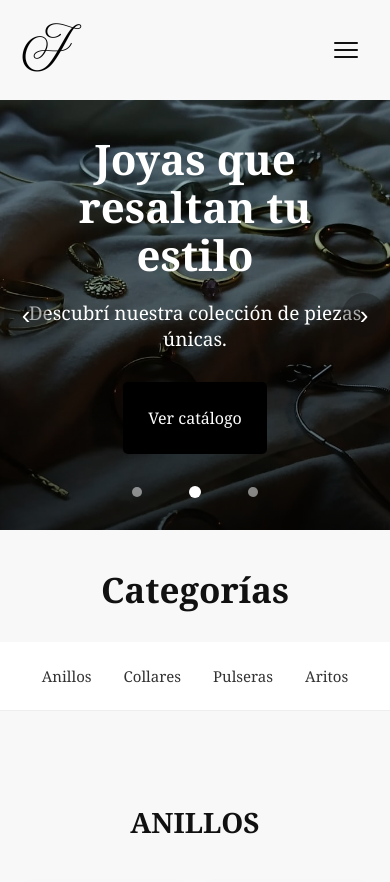
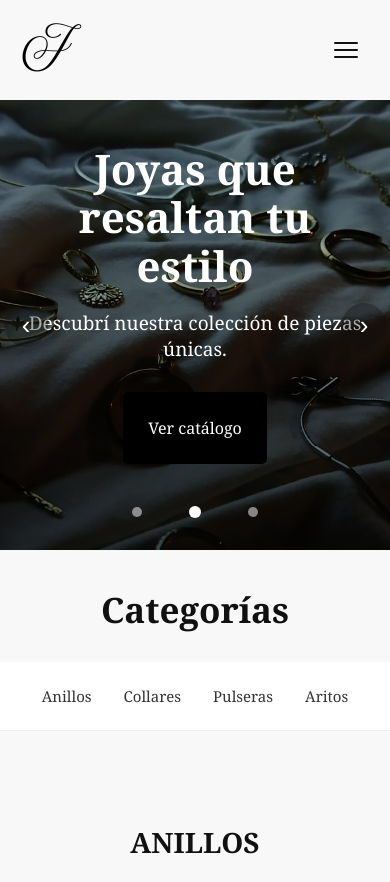
Before and after one commit to rochoz/Jonica-Accesories, a plain HTML site: page index.html in a window 390 px wide. Shown: the top 882 px of the page. Drawn offline with Linux system fonts and the light colour scheme.

Commit message:
hero movil: subir el min-height a 450px
Ajuste pedido sobre el commit anterior. Los 400px quedaban demasiado
ajustados; 450px es un punto medio entre los 520px originales (que se
comian la pantalla del celular) y los 400px.

Se aplica en los dos breakpoints (<=768px y <=480px) para que no haya
salto al cruzar los 480px.

Medido con los valores moviles aplicados: a 320/360/375/390/480px el
titulo sigue en 2 lineas, el hero queda en 450px exactos y la separacion
entre el CTA y los puntos sube de 36-45px a 61-86px. Sin solapamiento.

impeccable detect: 4 hallazgos = los 4 del baseline, 0 regresiones.

```diff
--- a/style.css
+++ b/style.css
@@ -347,10 +347,10 @@ header img {
     .hero {
         /* min-height en vez de height fija: si el contenido crece, el hero
            crece con él, así el CTA no puede superponerse con los puntos.
-           Bajó de 520px a 400px: antes el hero se comía toda la pantalla y
-           "Categorías" quedaba fuera del primer scroll. */
+           Ajustado a 450px: un punto medio entre los 520px originales (que
+           se comían la pantalla) y los 400px (demasiado ajustados). */
         height: auto;
-        min-height: 400px;
+        min-height: 450px;
         /* OJO: nada de padding en el hero. Los .slide son absolutos con
            height:100%, que se resuelve contra el content box: un padding
            inferior dejaría una franja sin imagen (se veía gris). */
@@ -393,8 +393,8 @@ header img {
 @media (max-width: 480px) {
     .hero {
         height: auto;
-        /* Bajó de 480px a 400px para mostrar "Categorías" antes del pliegue. */
-        min-height: 400px;
+        /* Alineado con el breakpoint de 768px: 450px. */
+        min-height: 450px;
     }
 }
 @keyframes fadeUp {
```
